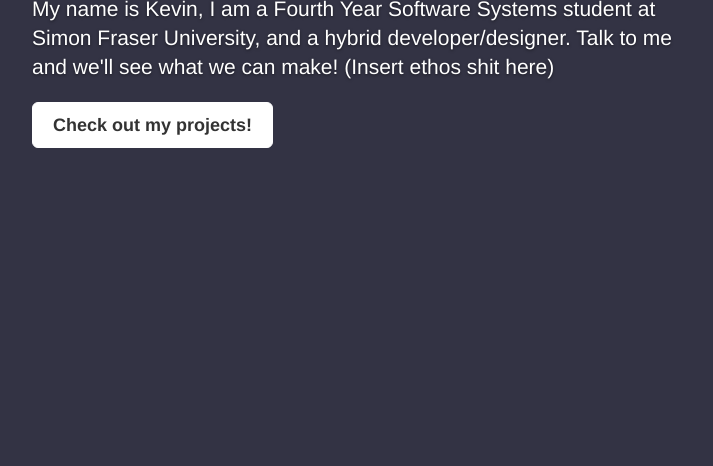
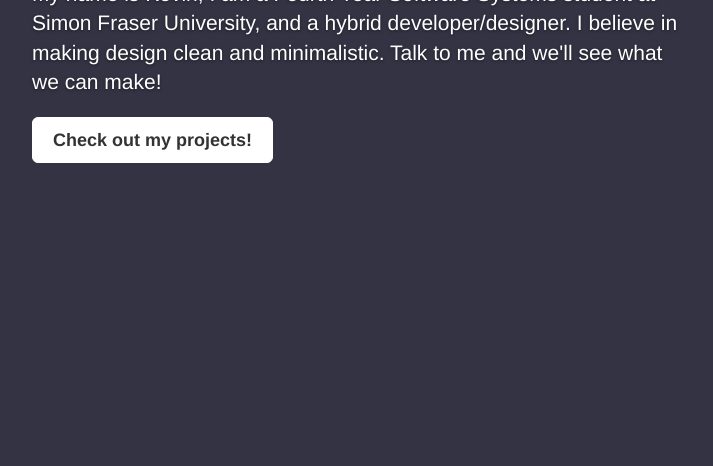
Before and after one commit to kchen52/kchen52.github.io, a plain HTML site: page index.html in a window 1280 px wide. Shown: the part 334-800 px from the top of the page, without its empty margins (278-991 px from the left). Drawn offline with nearby package versions, Linux system fonts and the light colour scheme.

Commit message:
Final stuff

```diff
--- a/index.html
+++ b/index.html
@@ -122,7 +122,7 @@
 
         <div class="inner cover">
           <h1 class="cover-heading homePageContent">Hello World!</h1>
-          <p class="lead homePageContent">My name is Kevin, I am a Fourth Year Software Systems student at Simon Fraser University, and a hybrid developer/designer. Talk to me and we'll see what we can make! (Insert ethos shit here)</p>
+          <p class="lead homePageContent">My name is Kevin, I am a Fourth Year Software Systems student at Simon Fraser University, and a hybrid developer/designer. I believe in making design clean and minimalistic. Talk to me and we'll see what we can make!</p>
           <p class="lead homePageContent">
             <a href="javascript:void(0)" class="btn btn-lg btn-default goToProjects">Check out my projects!</a>
           </p>
```
Also changed, not shown: portfolio.html (+3 -2 lines), images/check mark6.png (deleted), images/house246.png (deleted), images/mail124.png (deleted), images/maths62.png (deleted), images/minussign6.png (deleted), images/placeholder.jpg (deleted).
